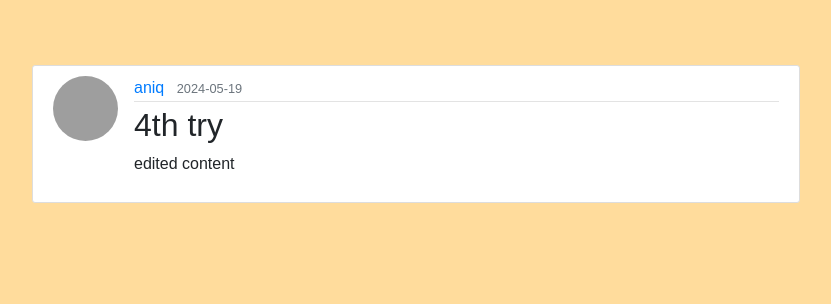
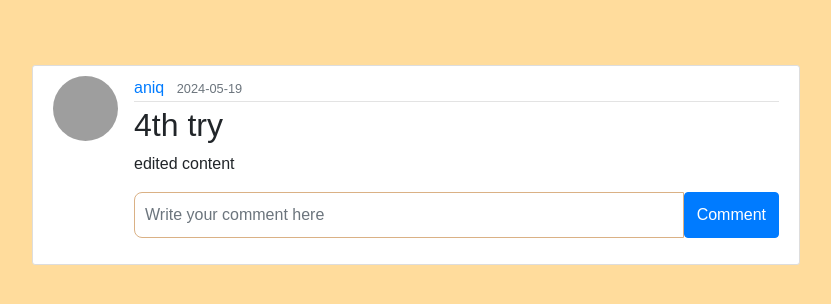
Before and after one commit to JasMyne14/GitExercise-TT2L-06, a Flask app: page /2 in a window 1280 px wide. Shown: the part 174-478 px from the top of the page, without its empty margins (224-1055 px from the left). Run offline with Flask 3, Linux system fonts and the light colour scheme; some libraries are stand-ins or nearby versions; grey boxes are pictures that could not be loaded.

Commit message:
add comment

```diff
--- a/home/__init__.py
+++ b/home/__init__.py
@@ -27,7 +27,7 @@ def create_app():
     login_manager.login_view = 'views.login'
     login_manager.login_message_category = 'info'
 
-    from .models import User
+    from .models import User, Post, Comment
 
     @login_manager.user_loader
     def load_user(user_id):
--- a/home/forms.py
+++ b/home/forms.py
@@ -38,3 +38,7 @@ class PostForm(FlaskForm):
     content = TextAreaField('Content', validators=[DataRequired()])
     file= FileField('File', validators=[FileAllowed(['jpg','jpeg','png','pdf','gif','mov','mp4'])])
     submit = SubmitField('Post')
+
+class CommentForm(FlaskForm):
+    comment = StringField('Comment', validators=[DataRequired()])
+    submit = SubmitField('Comment')
--- a/home/templates/post.html
+++ b/home/templates/post.html
@@ -82,7 +82,15 @@
                         <img src="{{ url_for('views.display_image', filename=post.file)}}" alt="Uploaded image">
                     {% endif %}
                 </div>
-
+                <div class="comment-container">
+                    {% for comment in post.comments %}
+                        {{ comment.comment }}
+                    {% endfor %}
+                    <form class="input-group mb-3" method="POST" action="/create-comment/{{post.id}}">
+                        <input type="text" id="text" name="text" class="form-control" placeholder="Write your comment here"/>
+                        <button type="submit" class="btn btn-primary">Comment</button>
+                    </form>
+                </div>
             </div>
         </article>
         <!-- Modal -->
--- a/home/views.py
+++ b/home/views.py
@@ -1,8 +1,8 @@
 from flask import Flask, Blueprint, render_template, request, redirect,url_for, flash, send_from_directory, session,session, abort
 from flask_sqlalchemy import SQLAlchemy
 from home import create_app
-from .forms import PostForm,SignUpForm,LoginForm
-from .models import Post, User, RegisterCat, db
+from .forms import PostForm,SignUpForm,LoginForm, CommentForm
+from .models import Post, User, RegisterCat, Comment, db
 import bcrypt
 from werkzeug.security import generate_password_hash, check_password_hash
 from flask_login import login_user, current_user, logout_user, login_required
@@ -147,6 +147,19 @@ def delete_post(post_id):
     flash('Post has been deleted','success')
     return redirect(url_for('views.mainpage'))
 
+@views.route('/create-comment/<int:post_id>', methods=['POST'])
+@login_required
+def create_comment(post_id):
+    post = Post.query.filter_by(id=post_id)
+
+    if post:
+        comment = Comment(comment=comment, author=current_user.id, post_id=post.id)
+        db.session.add(comment)
+        db.session.commit()
+    else:
+        flash('Post does not exists','error')
+
+    return redirect(url_for('views.mainpage'))
 
 def adopt():
     return '<h2>Adoption page</h2>'
```
Also changed, not shown: home/models.py (+22 -11 lines).
